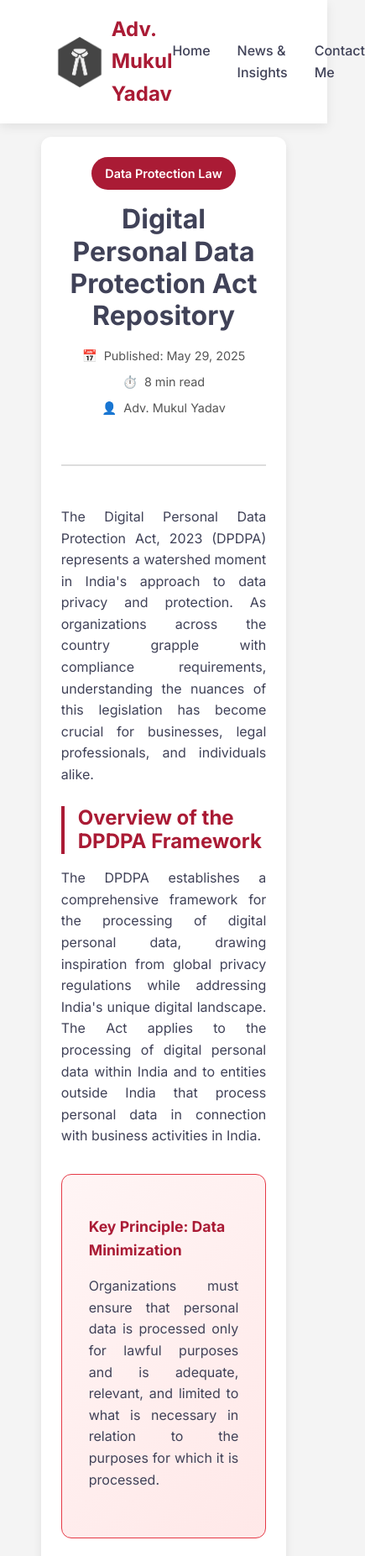
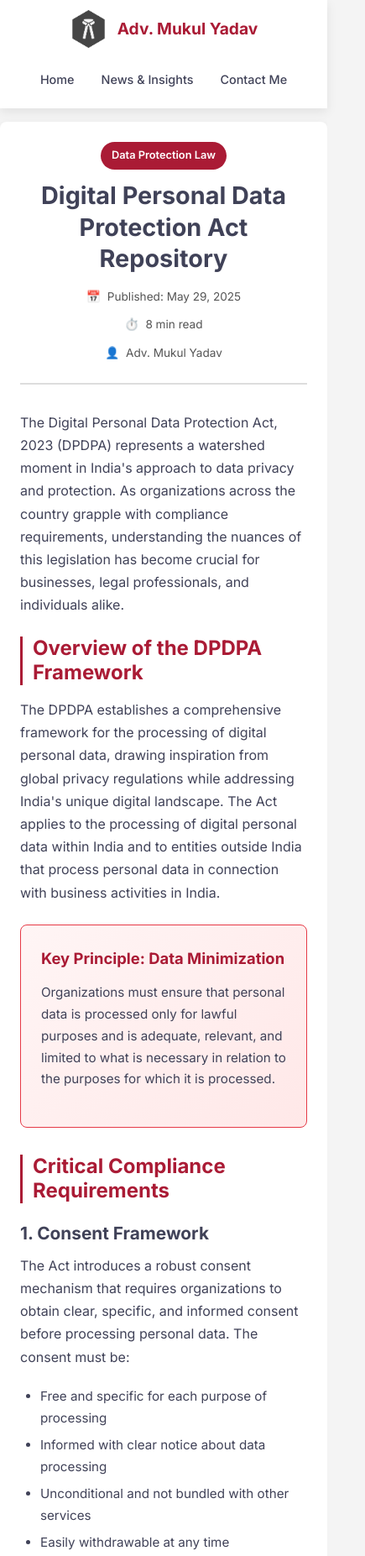
Before and after one commit to AdvMukul/advmukul.github.io, a plain HTML site: page articles/cognizance/index.html in a window 390 px wide. Shown: the top 1853 px of the page at 84% size, 435 px wide, since content can reach past the window. Drawn offline with Linux system fonts and the light colour scheme.

Commit message:
Update style.css

```diff
--- a/articles/cognizance/style.css
+++ b/articles/cognizance/style.css
@@ -299,83 +299,245 @@ footer {
 }
 
 
-/* Responsive mobile adjustments */
-@media (max-width: 768px) {
 
-  /* ARTICLE CONTAINER */
+/* Mobile Responsive Adjustments for max-width: 600px */
+
+@media screen and (max-width: 600px) {
+
+  /* Navigation Adjustments */
+  .nav-container {
+    max-width: 95%;
+    padding: 0 0.5rem;
+    flex-direction: column;
+    gap: 1rem;
+  }
+
+  .logo-brand-wrapper {
+    justify-content: center;
+    gap: 0.75rem;
+  }
+
+  .nav-container img {
+    width: 45px;
+  }
+
+  .nav-brand {
+    font-size: 1.2rem;
+  }
+
+  .nav-links {
+    gap: 1rem;
+    flex-wrap: wrap;
+    justify-content: center;
+  }
+
+  .nav-links a {
+    font-size: 0.9rem;
+    padding: 0.5rem;
+  }
+
+  /* Article Container Adjustments */
   .article-container {
-    width: 95%;
+    max-width: 95%;
+    margin: 1rem auto;
     padding: 1.5rem;
-    margin: 1rem auto;
-    box-sizing: border-box;
+    border-radius: 8px;
+  }
+
+  /* Article Header Adjustments */
+  .article-header {
+    margin-bottom: 2rem;
+    padding-bottom: 1.5rem;
+  }
+
+  .article-category {
+    font-size: 0.8rem;
+    padding: 0.4rem 0.8rem;
+    margin-bottom: 0.75rem;
   }
 
   .article-title {
-    font-size: 2rem;
-    text-align: center;
+    font-size: 1.8rem;
+    line-height: 1.3;
     margin-bottom: 1rem;
   }
 
   .article-meta {
-    display: flex;
     flex-direction: column;
-    align-items: center;
-    font-size: 0.9rem;
-    gap: 0.5rem;
-    margin-bottom: 1.5rem;
+    gap: 0.75rem;
+    font-size: 0.85rem;
   }
 
+  .meta-item {
+    justify-content: center;
+    font-size: 0.85rem;
+  }
+
+  /* Article Content Adjustments */
   .article-content {
     font-size: 1rem;
-    line-height: 1.6;
+    line-height: 1.7;
   }
 
   .article-content h2 {
     font-size: 1.5rem;
-    margin: 1.5rem 0 1rem;
+    margin: 2rem 0 1rem 0;
+    padding-left: 0.75rem;
+    border-left-width: 3px;
   }
 
   .article-content h3 {
     font-size: 1.3rem;
-    margin: 1.2rem 0 0.8rem;
+    margin: 1.5rem 0 0.75rem 0;
   }
 
   .article-content h4 {
-    font-size: 1.1rem;
-    margin-top: 1rem;
+    font-size: 1.15rem;
+    margin-bottom: 0.75rem;
   }
 
-  /* AUTHOR BIO */
+  .article-content p {
+    margin-bottom: 1.25rem;
+    text-align: left;
+  }
+
+  .article-content ul, .article-content ol {
+    margin: 1.25rem 0;
+    padding-left: 1.5rem;
+  }
+
+  .article-content li {
+    margin-bottom: 0.4rem;
+    font-size: 0.95rem;
+  }
+
+  .article-content blockquote {
+    padding: 1rem;
+    margin: 1.5rem 0;
+    font-size: 0.95rem;
+    border-radius: 8px;
+  }
+
+  /* Highlight Box Adjustments */
+  .highlight-box {
+    padding: 1.5rem;
+    margin: 1.5rem 0;
+    border-radius: 8px;
+  }
+
+  .highlight-box h4 {
+    font-size: 1.15rem;
+    margin-bottom: 0.75rem;
+  }
+
+  .highlight-box p {
+    font-size: 0.95rem;
+  }
+
+  /* Call to Action Adjustments */
+  .cta-section {
+    padding: 2rem 1.5rem;
+    margin: 2rem 0;
+    border-radius: 8px;
+  }
+
+  .cta-section h3 {
+    font-size: 1.5rem;
+    margin-bottom: 1rem;
+    line-height: 1.3;
+  }
+
+  .cta-section p {
+    font-size: 0.95rem;
+    margin-bottom: 1.5rem;
+  }
+
+  .cta-button {
+    padding: 0.875rem 1.5rem;
+    font-size: 1rem;
+    border-radius: 8px;
+    width: 100%;
+    max-width: 280px;
+  }
+
+  /* Author Bio Adjustments */
   .author-bio {
-    display: flex;
+    padding: 1.5rem;
+    margin: 2rem 0;
     flex-direction: column;
-    align-items: center;
-    gap: 1rem;
-    padding: 1rem;
+    text-align: center;
+    gap: 1.5rem;
+    border-radius: 8px;
+  }
+
+  .author-avatar {
+    width: 120px;
+    height: 120px;
+    border-radius: 50%;
+    align-self: center;
+  }
+
+  .author-info h4 {
+    font-size: 1.2rem;
+    margin-bottom: 0.75rem;
+  }
+
+  .author-info p {
+    font-size: 0.9rem;
+    line-height: 1.6;
+    text-align: center;
+  }
+
+  /* Footer Adjustments */
+  footer {
+    font-size: 0.7rem;
+    padding: 1rem 0;
     margin-top: 2rem;
   }
 
-  .author-avatar {
-    height: 100px;
-    width: 100px;
-    border-radius: 50%;
+  /* Typography Fine-tuning for Mobile */
+  body {
+    font-size: 16px; /* Prevents zoom on iOS */
   }
 
-  /* CTA SECTION */
-  .cta-section {
-    padding: 1.5rem;
-    text-align: center;
-    margin-top: 2rem;
+  /* Touch-friendly Interactive Elements */
+  .nav-links a,
+  .cta-button {
+    min-height: 44px; /* Apple's recommended touch target size */
+    display: flex;
+    align-items: center;
+    justify-content: center;
   }
 
-  .cta-section h3 {
-    font-size: 1.6rem;
-    margin-bottom: 1rem;
+  /* Improved Spacing */
+  .nav-bar {
+    padding: 0.75rem 0;
   }
 
-  .cta-button {
-    font-size: 1rem;
-    padding: 0.8rem 1.5rem;
-    cursor: pointer;
+  /* Better Visual Hierarchy on Small Screens */
+  .article-content h2:first-of-type {
+    margin-top: 1.5rem;
+  }
+
+  /* Optimize Images for Mobile */
+  .nav-container img,
+  .author-avatar {
+    max-width: 100%;
+    height: auto;
+  }
+
+  /* Enhanced Shadow for Mobile */
+  .article-container:hover {
+    box-shadow: 0 8px 20px rgba(0, 0, 0, 0.1);
+  }
+
+  /* Prevent Horizontal Scroll */
+  .article-container,
+  .nav-container,
+  .cta-section,
+  .author-bio,
+  .highlight-box {
+    max-width: 100%;
+    overflow-x: hidden;
   }
 }
```
